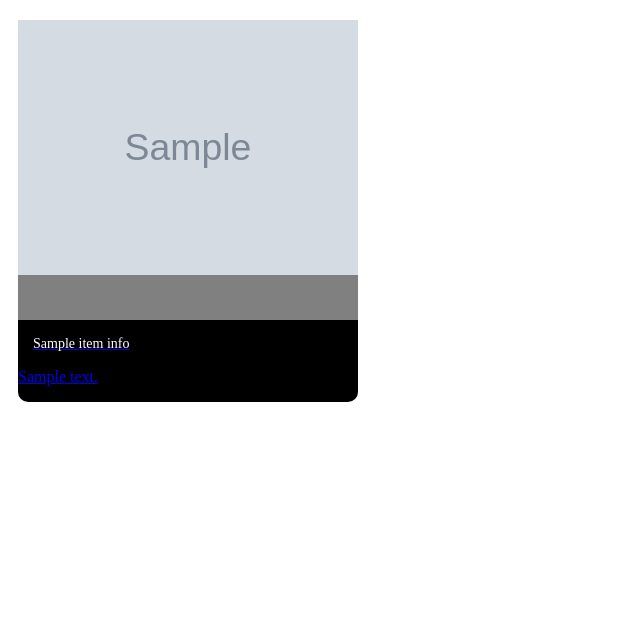
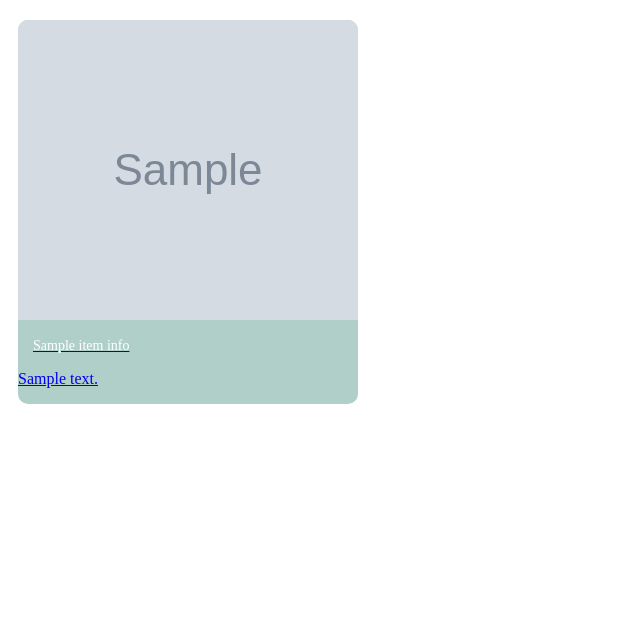
Before and after one commit to CYCKCN/FYP, a Flask app: template webpage/templates/home.html in a window 1280 px wide. Shown: the part 158-802 px from the top of the page, without its empty margins (0-640 px from the left). Run offline with Flask 2, Linux system fonts and the light colour scheme; the template is opened without the code that fills it: most values are stand-ins (such as "Sample title", 1, 10 or a date in 2020); grey boxes marked "Sample" are stand-in pictures; parts of the project's set-up code (start-up, migrations or seed data) failed here and were passed over; some web fonts are replaced.

Commit message:
home-test

```diff
--- a/webpage/static/home.css
+++ b/webpage/static/home.css
@@ -175,7 +175,7 @@ html, body {
 }
 .on-sale-block {
     display: table-cell;
-    background: black;
+    background: var(--mainGreen3);
     position: relative;
     width: 340px;
     height: 380px;
@@ -189,7 +189,7 @@ html, body {
     left: 0px;
     top: 0px;
     margin-top: 0px;
-    background-color: gray;
+    background-color: none;
     border-radius: 10px 10px 0px 0px;
 }
 .display-name {
--- a/webpage/templates/home.html
+++ b/webpage/templates/home.html
@@ -49,7 +49,7 @@
                     {% for k,v in itemInfo.items() %}
                     <a href="item/254278771399">
                         <div class="on-sale-block">
-                            <p class="display-image"><img src={{v.item_image}} width="340"/></p>
+                            <img src={{v.item_image}} width="340" class="display-image"/>
                             <p class="display-name">{{v.item_name}}</p>
                             <p class="display-description">{{v.item_description}}</p>
                         </div>
```
